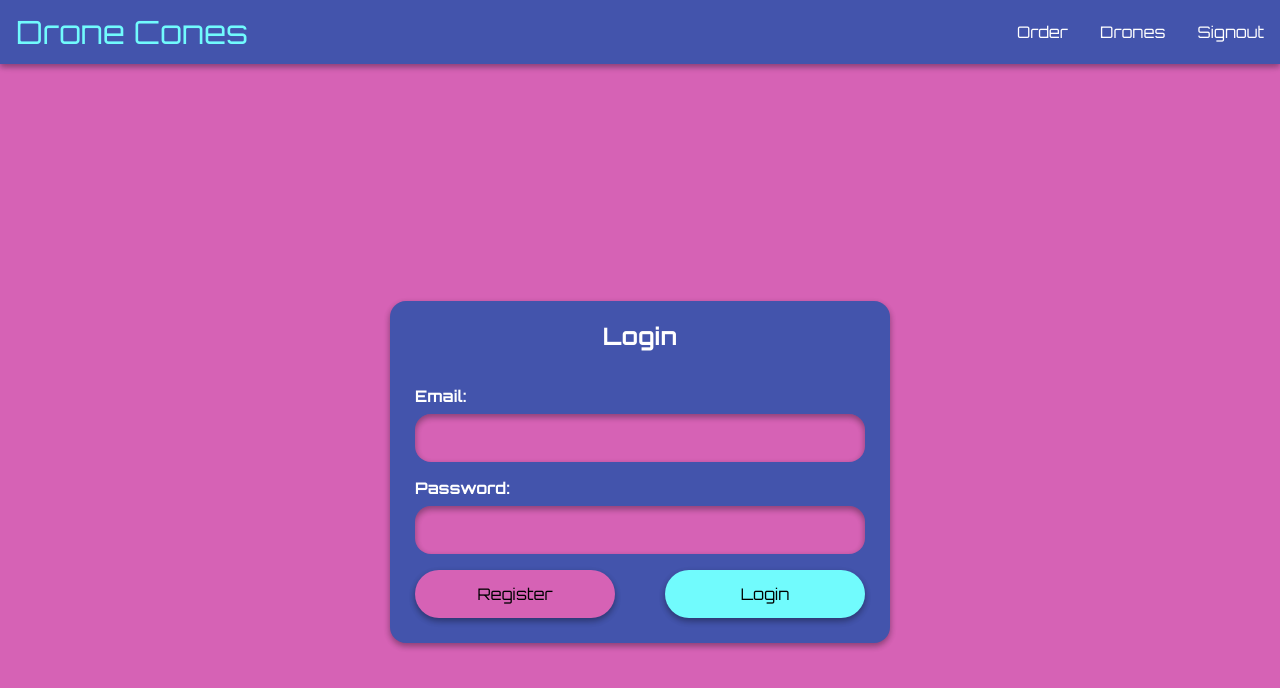
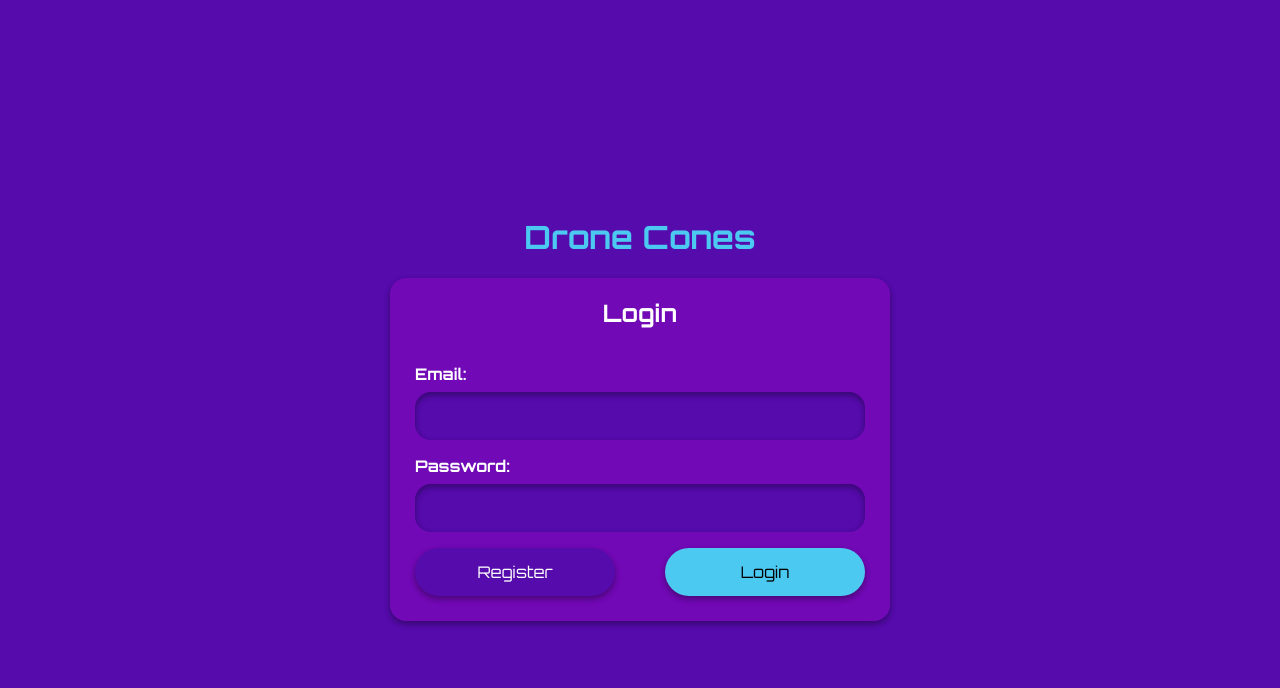
Before and after one commit to Treyson-Grange/DroneCones, a Nuxt app in the folder dronecones-app/: page / in a window 1280 px wide. Shown: the top 688 px of the page. Built offline with nearby package versions, Linux system fonts and the light colour scheme; a web font is replaced by a local one.

Commit message:
Used colors appropriately and removed navbar on index

```diff
--- a/dronecones-app/assets/navbar.css
+++ b/dronecones-app/assets/navbar.css
@@ -87,7 +87,7 @@
     display: flex;
     align-items: center;
     justify-content: center;
-    color: var(--font-accent);
+    color: var(--font-primary);
 }
 .menu-bar a:hover{
     background-color: var(--secondary-color);
--- a/dronecones-app/assets/style.css
+++ b/dronecones-app/assets/style.css
@@ -1,9 +1,12 @@
 @import url('https://fonts.googleapis.com/css2?family=Modak&family=Orbitron:wght@400;500;600;700;800;900&display=swap');
 :root {
-  --primary-color: rgba(214, 98, 181, 1);
+  /* --primary-color: rgba(214, 98, 181, 1);
   --secondary-color: rgba(67, 84, 172, 1);
-  --accent-color: rgba(113, 251, 253, 1);
-  --font-primary: #000;
+  --accent-color: rgba(113, 251, 253, 1); */
+  --primary-color: #560BAD;
+  --secondary-color: #7209B7;
+  --accent-color: #4CC9F0;
+  --font-primary: #fff;
   --font-secondary: #fff;
   --font-accent: #000;
   --the-font: Orbitron, Arial;
@@ -17,10 +20,12 @@ body {
   font-family: var(--the-font);
   display: flex;
   justify-content: center;
-  background-color: #D662B5;
+  background-color: var(--primary-color);
 }
 h1{
   font-size: var(--title-font-size);
+  font-weight: bolder;
+  color: var(--accent-color);
 }
 h2{
   font-size: var(--header-font-size);
@@ -30,6 +35,7 @@ h2{
   width: 100vw;
   height: 100vh;
   display: flex;
+  flex-direction: column;
   align-items: center;
   justify-content: center;
 }
--- a/dronecones-app/components/loginComp.vue
+++ b/dronecones-app/components/loginComp.vue
@@ -55,6 +55,7 @@
 </script>
 <template>
   <div class="page">
+    <h1>Drone Cones</h1>
     <div class="login">
       <h2>Login</h2>
       <form @submit.prevent="attemptLogin">
--- a/dronecones-app/pages/index.vue
+++ b/dronecones-app/pages/index.vue
@@ -6,6 +6,5 @@
 <style>@import url('/assets/navbar.css')</style>
 
 <template>
-    <Navbar />
     <LoginComp />
 </template>
```
